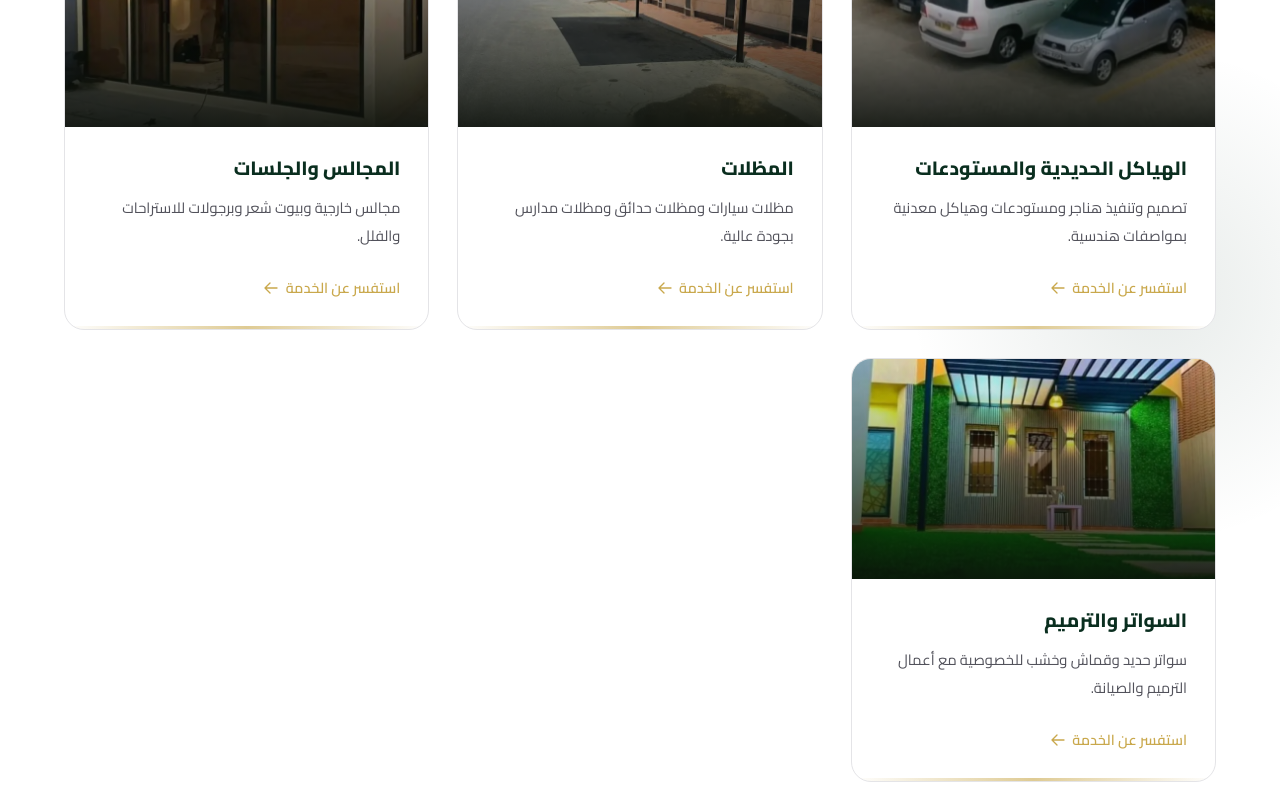
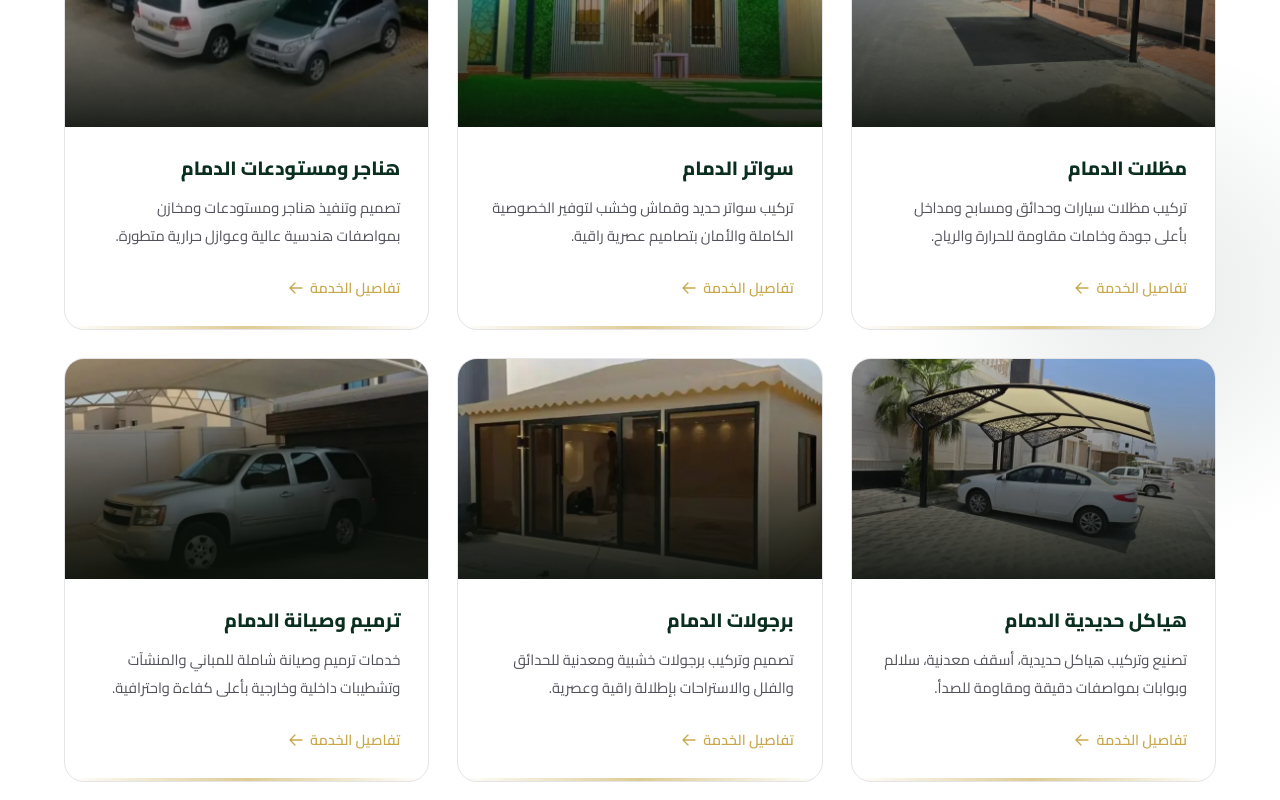
Before and after one commit to aref7ab-cmyk/muqawalat-amma, a Next.js app: page / in a window 1280 px wide. Shown: the part 2540-3340 px from the top of the page. Built offline with nearby package versions, Linux system fonts and the light colour scheme; no server answers.

Commit message:
feat: expand homepage services to all 6 categories and link to detail pages

```diff
--- a/src/components/ServicesSection.tsx
+++ b/src/components/ServicesSection.tsx
@@ -1,16 +1,49 @@
 'use client';
 
 import Image from 'next/image';
+import Link from 'next/link';
 import { handleWhatsAppClick, handlePhoneClick } from '@/lib/analytics';
 
 const WA_HREF = 'https://wa.me/966552219925';
 const TEL_HREF = 'tel:0552219925';
 
 const services = [
-  { title: "الهياكل الحديدية والمستودعات", desc: "تصميم وتنفيذ هناجر ومستودعات وهياكل معدنية بمواصفات هندسية.", img: "/images/1.jpg" },
-  { title: "المظلات", desc: "مظلات سيارات ومظلات حدائق ومظلات مدارس بجودة عالية.", img: "/images/5.jpg" },
-  { title: "المجالس والجلسات", desc: "مجالس خارجية وبيوت شعر وبرجولات للاستراحات والفلل.", img: "/images/3.jpg" },
-  { title: "السواتر والترميم", desc: "سواتر حديد وقماش وخشب للخصوصية مع أعمال الترميم والصيانة.", img: "/images/10.jpg" }
+  {
+    title: "مظلات الدمام",
+    desc: "تركيب مظلات سيارات وحدائق ومسابح ومداخل بأعلى جودة وخامات مقاومة للحرارة والرياح.",
+    img: "/images/5.jpg",
+    slug: "mazallat-aldammam",
+  },
+  {
+    title: "سواتر الدمام",
+    desc: "تركيب سواتر حديد وقماش وخشب لتوفير الخصوصية الكاملة والأمان بتصاميم عصرية راقية.",
+    img: "/images/10.jpg",
+    slug: "sawatir-aldammam",
+  },
+  {
+    title: "هناجر ومستودعات الدمام",
+    desc: "تصميم وتنفيذ هناجر ومستودعات ومخازن بمواصفات هندسية عالية وعوازل حرارية متطورة.",
+    img: "/images/1.jpg",
+    slug: "hanajir-almustodaat-aldammam",
+  },
+  {
+    title: "هياكل حديدية الدمام",
+    desc: "تصنيع وتركيب هياكل حديدية، أسقف معدنية، سلالم وبوابات بمواصفات دقيقة ومقاومة للصدأ.",
+    img: "/images/7.jpg",
+    slug: "hayakil-hadidiya-aldammam",
+  },
+  {
+    title: "برجولات الدمام",
+    desc: "تصميم وتركيب برجولات خشبية ومعدنية للحدائق والفلل والاستراحات بإطلالة راقية وعصرية.",
+    img: "/images/3.jpg",
+    slug: "barjolat-aldammam",
+  },
+  {
+    title: "ترميم وصيانة الدمام",
+    desc: "خدمات ترميم وصيانة شاملة للمباني والمنشآت وتشطيبات داخلية وخارجية بأعلى كفاءة واحترافية.",
+    img: "/images/4.jpg",
+    slug: "tarimeem-wasianah-aldammam",
+  },
 ];
 
 export default function ServicesSection() {
@@ -70,6 +103,7 @@ export default function ServicesSection() {
               }}
             >
               {/* Image */}
+              <Link href={`/khadamat/${service.slug}`} style={{ display: 'block' }}>
                 <div style={{ position: 'relative', height: '220px', overflow: 'hidden' }}>
                   <Image
                     src={service.img}
@@ -85,19 +119,29 @@ export default function ServicesSection() {
                     inset: 0,
                     background: `linear-gradient(to top, rgba(10,15,10,0.9) 0%, rgba(10,15,10,0.3) 60%, transparent 100%)`,
                   }} />
-
                 </div>
+              </Link>
 
               {/* Content */}
               <div style={{ padding: '1.75rem' }}>
                 <h3 style={{
                   fontSize: '1.2rem',
                   fontWeight: 800,
-                  color: '#0a2e1f',
                   marginBottom: '0.75rem',
                   lineHeight: 1.4,
                 }}>
+                  <Link
+                    href={`/khadamat/${service.slug}`}
+                    style={{
+                      color: '#0a2e1f',
+                      textDecoration: 'none',
+                      transition: 'color 0.2s ease',
+                    }}
+                    onMouseEnter={(e) => (e.currentTarget.style.color = 'var(--color-gold)')}
+                    onMouseLeave={(e) => (e.currentTarget.style.color = '#0a2e1f')}
+                  >
                     {service.title}
+                  </Link>
                 </h3>
                 <p style={{
                   color: '#52525b',
@@ -107,8 +151,8 @@ export default function ServicesSection() {
                 }}>
                   {service.desc}
                 </p>
-                <a
-                  href="#contact"
+                <Link
+                  href={`/khadamat/${service.slug}`}
                   style={{
                     display: 'inline-flex',
                     alignItems: 'center',
@@ -128,11 +172,11 @@ export default function ServicesSection() {
                     el.style.gap = '0.4rem';
                   }}
                 >
-                  استفسر عن الخدمة
+                  تفاصيل الخدمة
                   <svg width="16" height="16" viewBox="0 0 24 24" fill="none" stroke="currentColor" strokeWidth="2">
                     <path strokeLinecap="round" strokeLinejoin="round" d="M10.5 19.5L3 12m0 0l7.5-7.5M3 12h18" />
                   </svg>
-                </a>
+                </Link>
               </div>
 
               {/* Bottom gold accent line */}
```
Also changed, not shown: 1 other file (tests, documents, lock files or other folders). Lines whose indentation alone changed are shown as unchanged.
